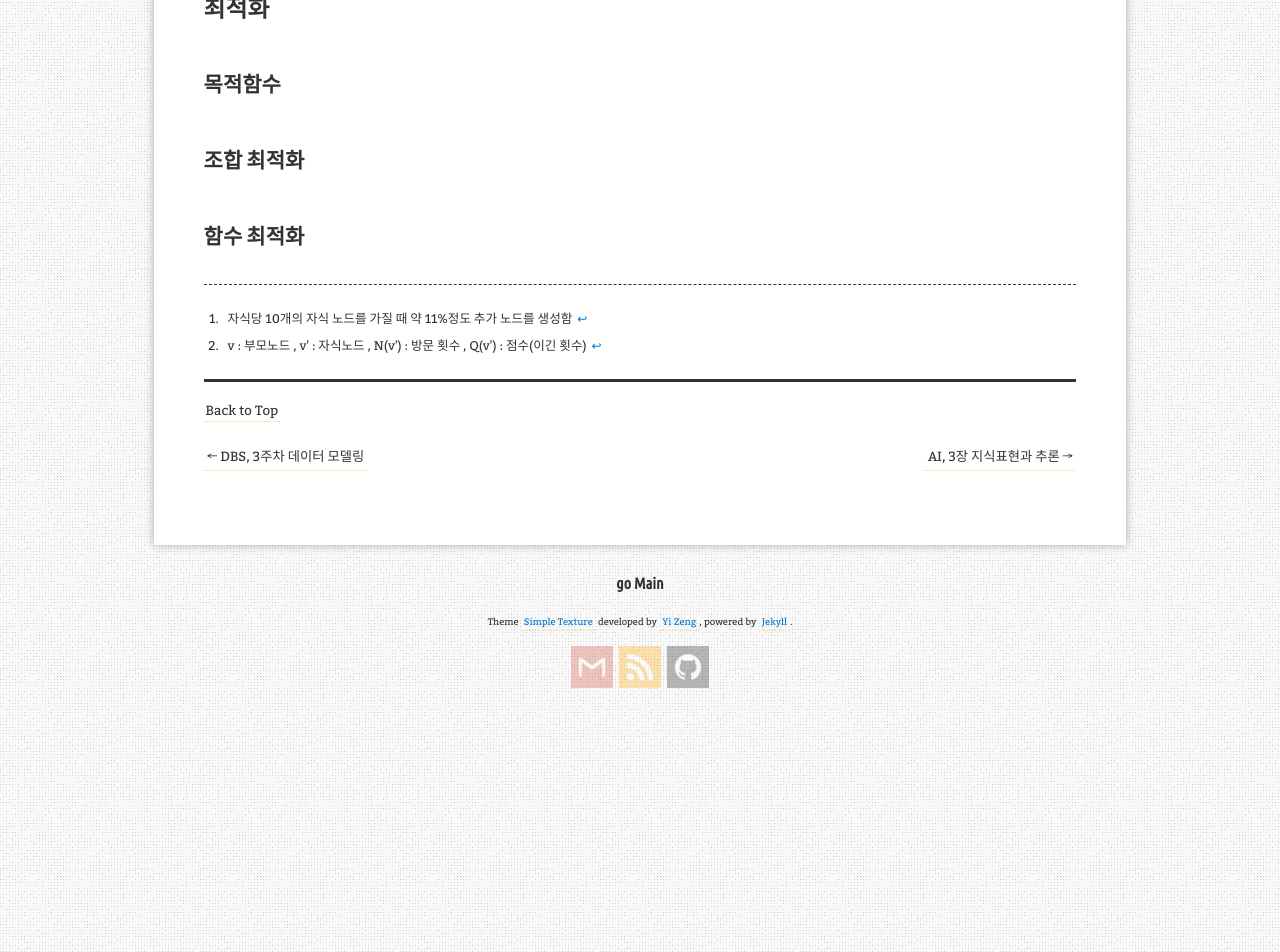
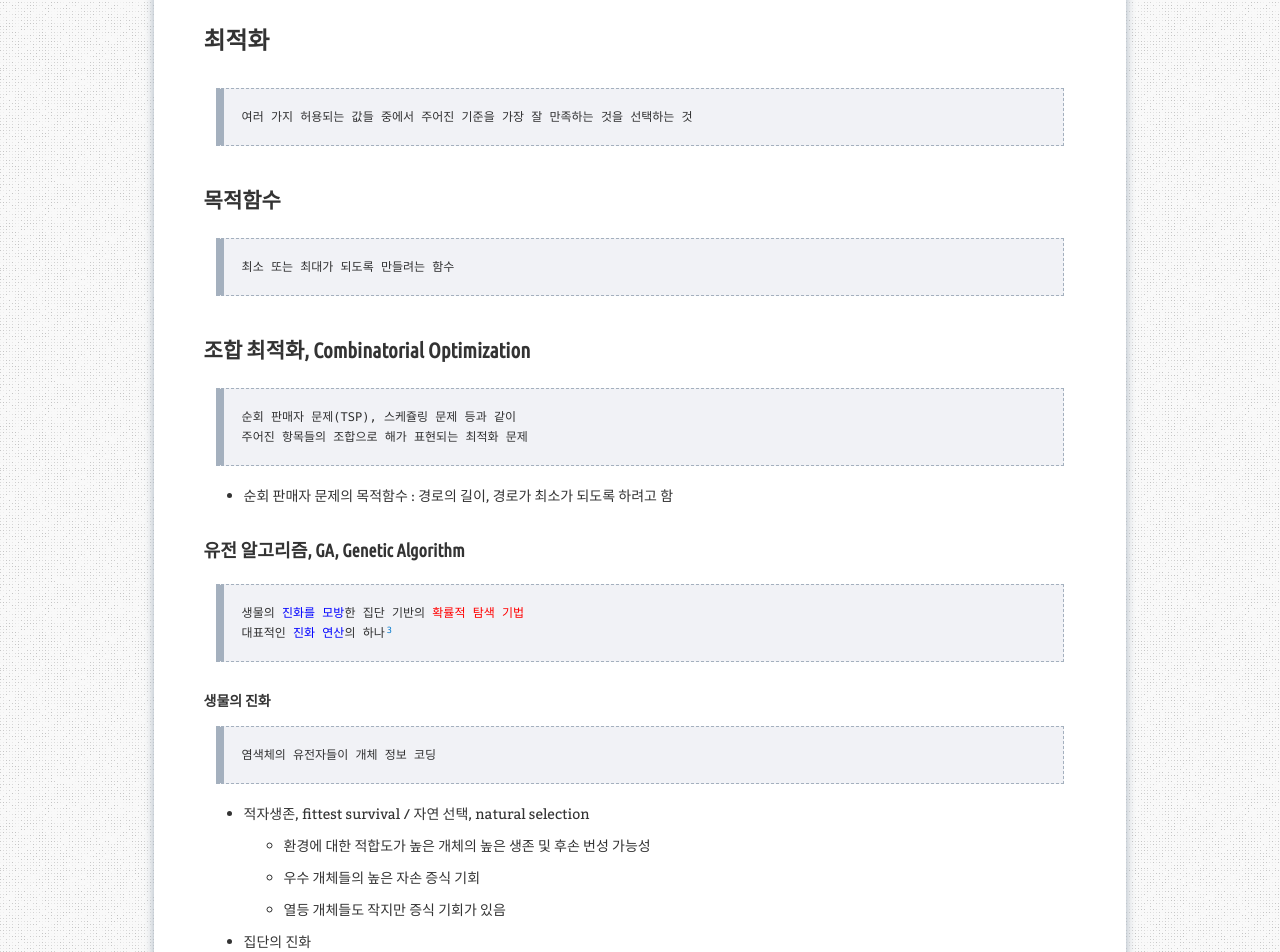
Before and after one commit to aristohyun/aristohyun.github.io, a Jekyll site: the page built from _posts/2021-09-13-AI_02.md, in a window 1280 px wide and 1400 px high, scrolled down 9730 px. Shown: the top 952 px of the window. Built offline with Jekyll 4.4.1, drawn with Linux system fonts in a browser that asks for light colours; formulas are drawn with MathJax 3; comment, search, counter and statistics services are not loaded; some of the changed text lies outside the part shown.

Commit message:
Update 2021-09-13-AI_02.md

```diff
--- a/_posts/2021-09-13-AI_02.md
+++ b/_posts/2021-09-13-AI_02.md
@@ -243,9 +243,87 @@ ex) 최단 경로 문제에서 목적지 까지 남은거리 == 지도상의 직
 
 # 최적화
 
+> 여러 가지 허용되는 값들 중에서 주어진 기준을 가장 잘 만족하는 것을 선택하는 것
+
+
 ## 목적함수
 
-## 조합 최적화
+> 최소 또는 최대가 되도록 만들려는 함수
+
+
+## 조합 최적화, Combinatorial Optimization
+
+> 순회 판매자 문제(TSP), 스케쥴링 문제 등과 같이
+> 주어진 항목들의 조합으로 해가 표현되는 최적화 문제
+
+- 순회 판매자 문제의 목적함수 : 경로의 길이, 경로가 최소가 되도록 하려고 함
+
+### 유전 알고리즘, GA, Genetic Algorithm
+
+> 생물의 <blue>진화를 모방</blue>한 집단 기반의 <red>확률적 탐색 기법</red>
+> 대표적인 <blue>진화 연산</blue>의 하나[^evolutinary_computation]
+
+#### 생물의 진화
+
+> 염색체의 유전자들이 개체 정보 코딩
+
+- 적자생존, fittest survival / 자연 선택, natural selection
+    - 환경에 대한 적합도가 높은 개체의 높은 생존 및 후손 번성 가능성
+    - 우수 개체들의 높은 자손 증식 기회
+    - 열등 개체들도 작지만 증식 기회가 있음
+
+- 집단의 진화
+    - 세대 집단의 변화
+
+- 형질 유전과 변이
+    - 부모 유전자들의 교차 상속
+    - 돌연변이에 의한 변이
+
+#### 생물 진화와 문제 해결
+
+개체 <==> 후보 해, candidate solution
+
+환경 <==> 문제, Problem
+
+적합도 <==> 해의 품질, Qualty
+
+![image](https://user-images.githubusercontent.com/32366711/134845436-b3f162bd-7bf3-4eec-ae56-e6a92c7a89c9.png){: width="350"}
+
+
+- 후보해(candidate solution) 표현
+    - 염색체(chromosome) 표현
+
+- 모집단(population)
+    - 동시에 존재하는 염색체들의 집합
+
+- 적합도 함수(fitness function)
+    - 후보해가 문제의 해로서 적합한 정도를 평가하는 함수
+
+- 부모 개체 선택(selection)
+    - 높은 적합도의 개체가 새로운 개체를 생성할 확률이 높도록 함
+
+- 유전 연산자(genetic operator)
+    - 새로운 개체 생성
+    - 교차(crossover) 연산자, 돌연변이(mutation) 연산자
+
+- 세대(generation) 교체
+    - 엘리트주의(elitism) : 우수한 개체를 다음 세대에도 유지
+
+![image](https://user-images.githubusercontent.com/32366711/134846201-b1f35072-a7d8-4bfa-a24f-35525aec5df0.png){: .aligncenter}{: width="500"}
+
+
+#### 메타 휴리스틱, Meta Heuristics
+
+> 최적해는 아니지만, 우수한 해를 빠르게 찾기 위한 <red>휴리스틱적인 문제해결 전략</red>
+
+- 유전 알고리즘, Genetic Algorithm
+- 모방 알고리즘, Memetic Algorithm
+- 입자 군집 최적화, Particle Swarm Optimization, PSO
+- 개미 집단 알고리즘, Ant Coloy Algorithm
+- 타부 탐색, Tabu Search
+- 담금질 기법, Simulated Annealing
+- 하모니 탐색, Harmonic Search
+- 유전 프로그래밍, Genetic Programming
 
 ## 함수 최적화
 
@@ -254,3 +332,4 @@ ex) 최단 경로 문제에서 목적지 까지 남은거리 == 지도상의 직
 [^solution]: 일련의 동작으로 구성되거나 하나의 상태로 구성
 [^iterative-deepening]: 자식당 10개의 자식 노드를 가질 때 약 11%정도 추가 노드를 생성함
 [^UCB]: v : 부모노드 ,  v' : 자식노드 ,  N(v') : 방문 횟수 ,  Q(v') : 점수(이긴 횟수)
+[^evolutinary_computation]: Evolutinary Computation, 유전 알고리즘, 유전 프로그래밍, 진화 전략 등이 있음
```
